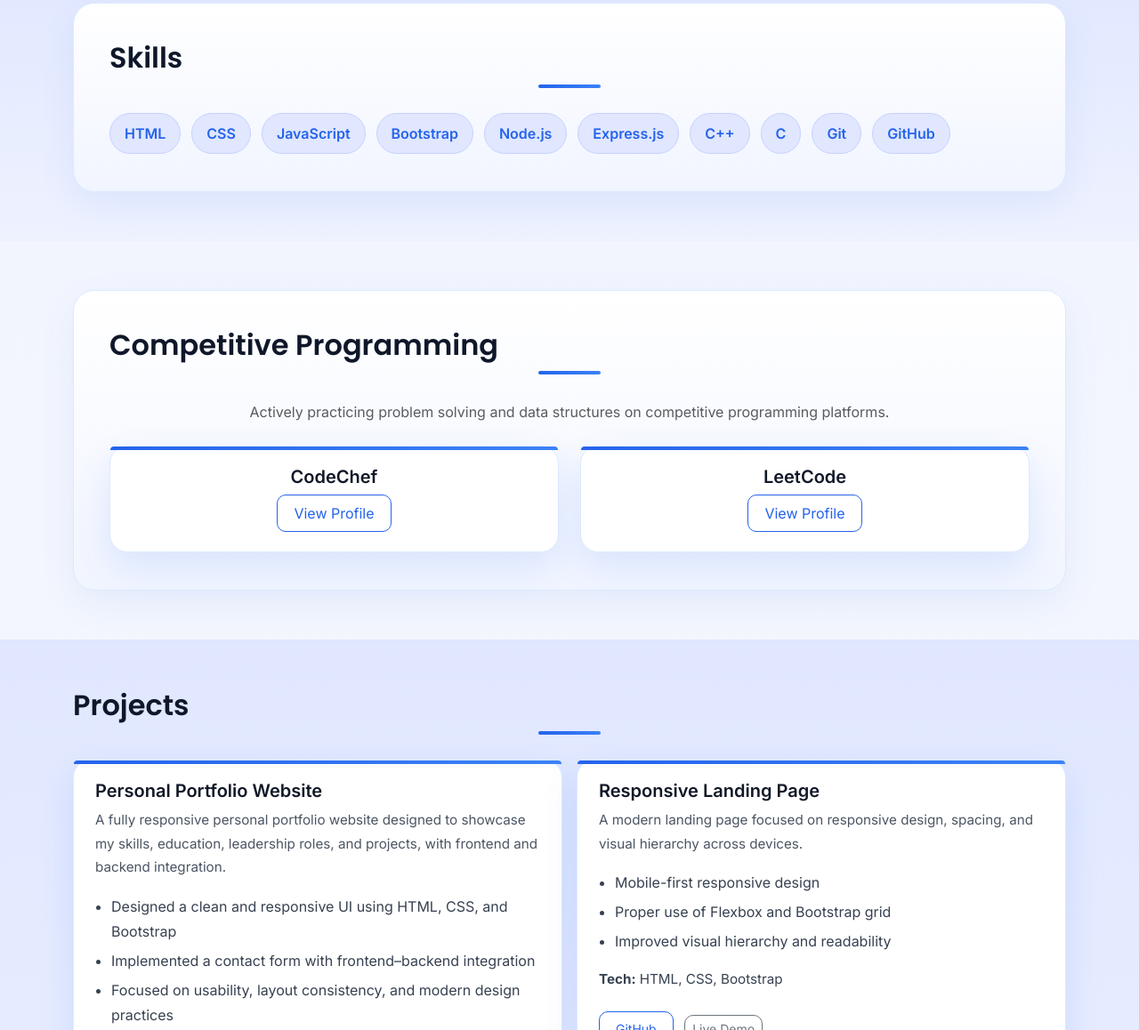
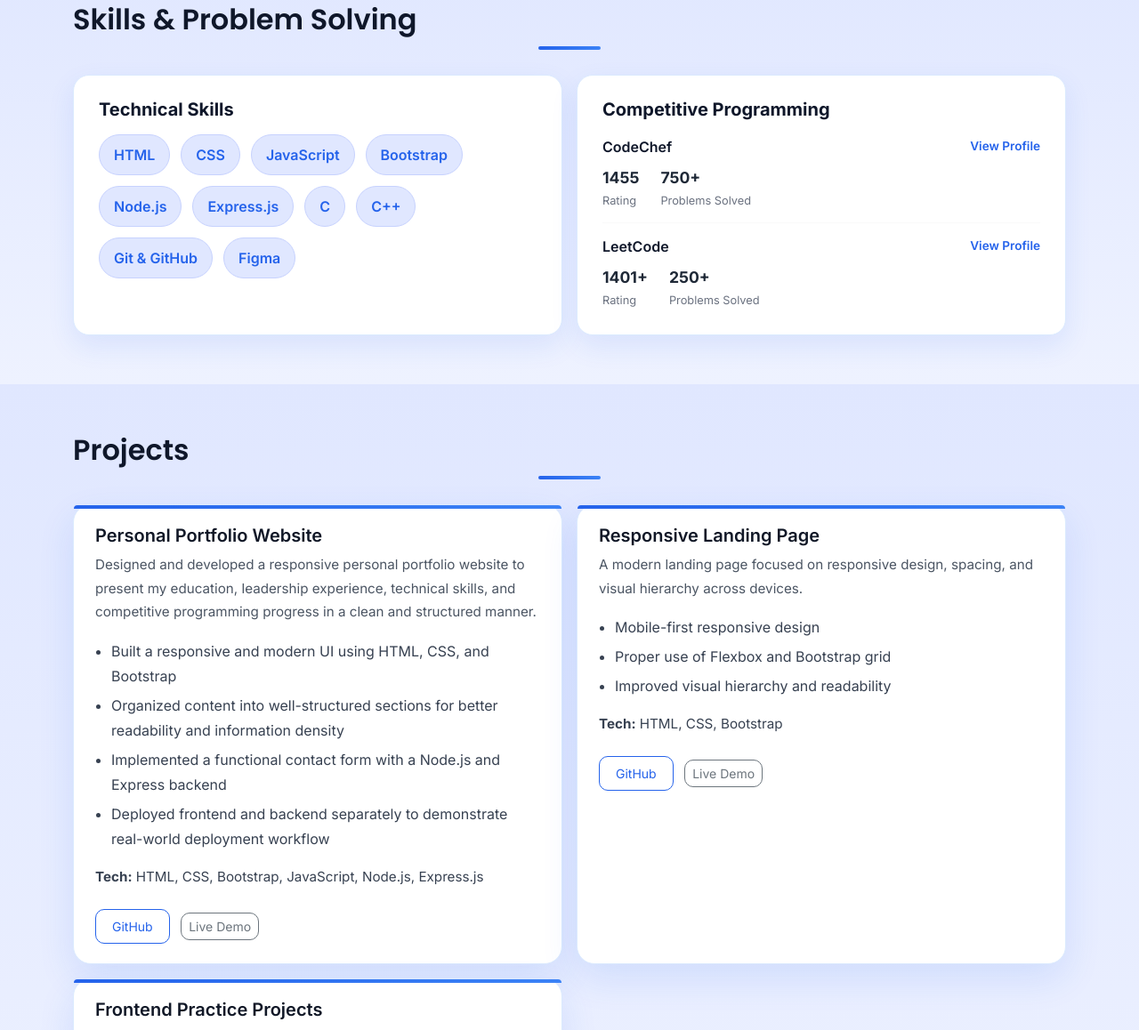
Before and after one commit to ashokkaji26/personal-portfolio, a plain HTML site: page index.html in a window 1280 px wide. Shown: the part 1158-2316 px from the top of the page at 89% size. Drawn offline with nearby package versions, Linux system fonts and the light colour scheme.

Commit message:
added project-1

```diff
--- a/css/style.css
+++ b/css/style.css
@@ -278,7 +278,56 @@
     border-radius: 999px;
     font-weight: 600;
 }
+/* ================= COMPETITIVE PROGRAMMING STATS ================= */
 
+.cp-platform {
+    margin-top: 10px;
+}
+
+.cp-header {
+    display: flex;
+    justify-content: space-between;
+    align-items: center;
+    margin-bottom: 6px;
+}
+
+.cp-name {
+    font-weight: 600;
+    color: var(--deep-grey);
+}
+
+.cp-link {
+    font-size: 0.85rem;
+    font-weight: 600;
+    color: var(--primary-blue);
+    text-decoration: none;
+}
+
+.cp-link:hover {
+    text-decoration: underline;
+}
+
+.cp-stats {
+    display: flex;
+    gap: 24px;
+    margin-top: 6px;
+}
+
+.cp-stat {
+    display: flex;
+    flex-direction: column;
+}
+
+.cp-value {
+    font-size: 1.1rem;
+    font-weight: 700;
+    color: #1f2937;
+}
+
+.cp-label {
+    font-size: 0.8rem;
+    color: var(--text-muted);
+}
 /* ================= COMPETITIVE PROGRAMMING ================= */
 .btn-outline-primary {
     border-radius: 20px;
@@ -301,17 +350,59 @@
     border-color: #2563eb;
 }
 
+/* ================= COMPACT CONTACT FORM ================= */
+
+.compact-contact {
+    padding: 36px 40px;
+    max-width: 520px;
+    margin: auto;
+
+    /* 🔥 MATCH OTHER ELEMENTS */
+    background: linear-gradient(
+        180deg,
+        #f8fafc 0%,
+        #eef2ff 100%
+    );
+    border: 1px solid #dbeafe;
+    box-shadow: 0 12px 32px rgba(37, 99, 235, 0.12);
+}
+
+.compact-contact .section-title {
+    margin-bottom: 16px;
+}
+
+.compact-contact .form-control {
+    padding: 10px 12px;
+    font-size: 0.95rem;
+    background-color: #ffffff; /* inputs stay white */
+}
+
+.compact-contact .mb-3 {
+    margin-bottom: 12px !important;
+}
+
+.compact-contact button {
+    padding: 10px 22px;
+    font-size: 0.95rem;
+}
+
 /* ================= FOOTER ================= */
+
 .footer {
-    background-color: #ffffff;
-    padding: 16px 0;
-    border-top: 1px solid #e5e7eb;
-    color: #6b7280;
-    font-size: 1rem;
+    background: linear-gradient(
+        180deg,
+        #f1f5f9 0%,
+        #e5e7eb 100%
+    );
+    padding: 22px 0;
+    border-top: 1px solid rgba(15, 23, 42, 0.12);
+    color: #475569;
+    font-size: 0.95rem;
 }
 
 .footer p {
-    color: var(--text-muted);
+    margin: 0;
+    color: #475569;
 }
 
 /* ================= RESPONSIVE ================= */
--- a/index.html
+++ b/index.html
@@ -61,9 +61,9 @@
                 </p>
 
                 <p class="intro-text">
-                    Computer Science undergraduate focused on building clean, responsive web interfaces
-                    and solving problems efficiently. Actively preparing for internships with strong
-                    foundations in frontend development and DSA.
+                    Computer Science undergraduate focused on building clean, responsive web interfaces and solving
+                    problems efficiently. Actively preparing for internships with hands-on experience in frontend
+                    development and continuous practice in DSA.
                 </p>
             </div>
         </div>
@@ -115,65 +115,84 @@
             </div>
         </div>
     </section>
-    <!-- ================= SKILLS SECTION ================= -->
+
+    <!-- ================= SKILLS & COMPETITIVE PROGRAMMING ================= -->
     <section class="section bg-light">
         <div class="container">
-            <div class="section-box">
-                <h2 class="section-title">Skills</h2>
+            <h2 class="section-title">Skills & Problem Solving</h2>
 
-                <div class="row">
-                    <div class="skill-badges">
-                        <span>HTML</span>
-                        <span>CSS</span>
-                        <span>JavaScript</span>
-                        <span>Bootstrap</span>
-                        <span>Node.js</span>
-                        <span>Express.js</span>
-                        <span>C++</span>
-                        <span>C</span>
-                        <span>Git</span>
-                        <span>GitHub</span>
+            <div class="row g-3">
 
+                <!-- Skills -->
+                <div class="col-md-6">
+                    <div class="dual-card">
+                        <h5 class="dual-title">Technical Skills</h5>
+
+                        <div class="skill-badges mt-3">
+                            <span>HTML</span>
+                            <span>CSS</span>
+                            <span>JavaScript</span>
+                            <span>Bootstrap</span>
+                            <span>Node.js</span>
+                            <span>Express.js</span>
+                            <span>C</span>
+                            <span>C++</span>
+                            <span>Git & GitHub</span>
+                            <span>Figma</span>
+                        </div>
                     </div>
                 </div>
-            </div>
-        </div>
-    </section>
 
-    <!-- ================= COMPETITIVE PROGRAMMING ================= -->
-    <section class="section">
-        <div class="container">
-            <div class="section-box">
-                <h2 class="section-title">Competitive Programming</h2>
+                <!-- Competitive Programming -->
+                <div class="col-md-6">
+                    <div class="dual-card">
+                        <h5 class="dual-title">Competitive Programming</h5>
 
-                <p class="text-center text-muted mb-4">
-                    Actively practicing problem solving and data structures on competitive programming platforms.
-                </p>
-                <div class="row justify-content-center g-4">
-                    <div class="col-md-6">
-                        <div class="card text-center">
-                            <div class="card-body">
-                                <h5 class="card-title">CodeChef</h5>
-                                <a href="https://www.codechef.com/users/ashok2027" target="_blank"
-                                    rel="noopener noreferrer" class="btn btn-outline-primary">
-                                    View Profile
-                                </a>
+                        <!-- CodeChef -->
+                        <div class="cp-platform mt-3">
+                            <div class="cp-header">
+                                <span class="cp-name">CodeChef</span>
+                                <a href="https://www.codechef.com/users/your_codechef" target="_blank"
+                                    rel="noopener noreferrer" class="cp-link">View Profile</a>
+                            </div>
+
+                            <div class="cp-stats">
+                                <div class="cp-stat">
+                                    <span class="cp-value">1455</span>
+                                    <span class="cp-label">Rating</span>
+                                </div>
+                                <div class="cp-stat">
+                                    <span class="cp-value">750+</span>
+                                    <span class="cp-label">Problems Solved</span>
+                                </div>
                             </div>
                         </div>
-                    </div>
 
-                    <div class="col-md-6">
-                        <div class="card text-center">
-                            <div class="card-body">
-                                <h5 class="card-title">LeetCode</h5>
+                        <hr>
+
+                        <!-- LeetCode -->
+                        <div class="cp-platform">
+                            <div class="cp-header">
+                                <span class="cp-name">LeetCode</span>
                                 <a href="https://leetcode.com/u/ashokkaji26/" target="_blank" rel="noopener noreferrer"
-                                    class="btn btn-outline-primary">
-                                    View Profile
-                                </a>
+                                    class="cp-link">View
+                                    Profile</a>
+                            </div>
+
+                            <div class="cp-stats">
+                                <div class="cp-stat">
+                                    <span class="cp-value">1401+</span>
+                                    <span class="cp-label">Rating</span>
+                                </div>
+                                <div class="cp-stat">
+                                    <span class="cp-value">250+</span>
+                                    <span class="cp-label">Problems Solved</span>
+                                </div>
                             </div>
                         </div>
                     </div>
                 </div>
+
             </div>
         </div>
     </section>
@@ -191,22 +210,28 @@
                         <div class="card-body">
                             <h5 class="card-title">Personal Portfolio Website</h5>
                             <p class="card-text">
-                                A fully responsive personal portfolio website designed to showcase my skills, education,
-                                leadership roles, and projects, with frontend and backend integration.
+                                Designed and developed a responsive personal portfolio website to present my education,
+                                leadership experience, technical skills, and competitive programming progress in a clean
+                                and structured manner.
                             </p>
 
                             <ul>
-                                <li>Designed a clean and responsive UI using HTML, CSS, and Bootstrap </li>
-                                <li>Implemented a contact form with frontend–backend integration </li>
-                                <li>Focused on usability, layout consistency, and modern design practices</li>
+                                <li>Built a responsive and modern UI using HTML, CSS, and Bootstrap </li>
+                                <li>Organized content into well-structured sections for better readability and
+                                    information density </li>
+                                <li>Implemented a functional contact form with a Node.js and Express backend</li>
+                                <li>Deployed frontend and backend separately to demonstrate real-world deployment workflow</li>
                             </ul>
 
                             <p class="tech-stack">
                                 <strong>Tech:</strong> HTML, CSS, Bootstrap, JavaScript, Node.js, Express.js
                             </p>
 
-                            <a href="#" class="btn btn-outline-primary btn-sm">GitHub (coming soon) </a>
-                            <a href="#" class="btn btn-outline-secondary btn-sm">Live Demo (coming soon) </a>
+                            <a href="https://github.com/ashokkaji26/personal-portfolio.git"
+                                class="btn btn-outline-primary btn-sm" target="_blank"
+                                rel="noopener noreferrer">GitHub</a>
+                            <a href="https://ashokkaji-portfolio.netlify.app/" class="btn btn-outline-secondary btn-sm"
+                                target="_blank" rel="noopener noreferrer">Live Demo </a>
                         </div>
                     </div>
                 </div>
@@ -268,9 +293,9 @@
     </section>
 
     <!-- ================= CONTACT ================= -->
-    <section class="section">
+    <section class="section bg-light">
         <div class="container">
-            <div class="section-box">
+            <div class="section-box compact-contact">
                 <h2 class="section-title">Contact Me</h2>
 
                 <p class="text-center text-muted mb-4">
```
